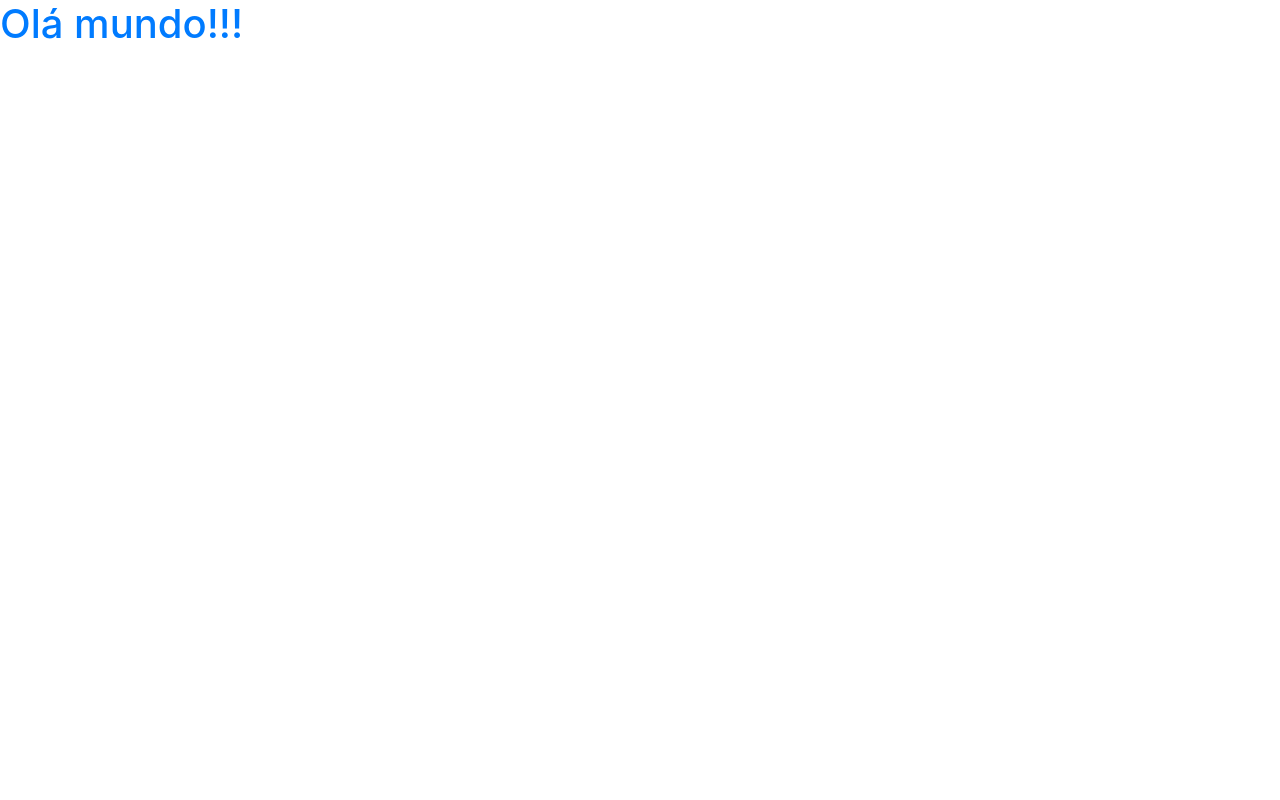
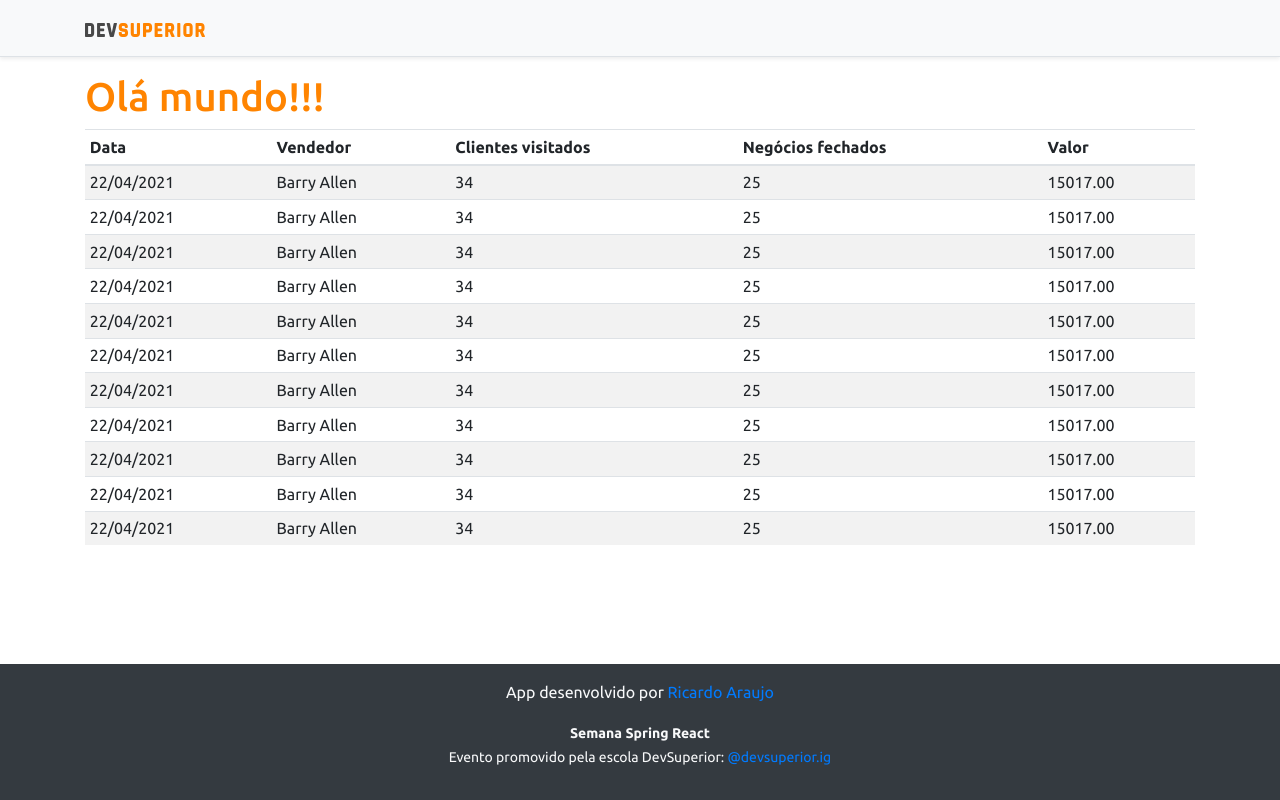
Before and after one commit to RicardoPrazeres/projeto-sds3, a React (Create React App) app in the folder frontend/: page / in a window 1280 px wide. Built offline with nearby package versions, Linux system fonts and the light colour scheme.

Commit message:
Basic static components

```diff
--- a/frontend/src/App.tsx
+++ b/frontend/src/App.tsx
@@ -1,9 +1,18 @@
+import DataTable from "components/DataTable";
+import Footer from "components/Footer";
+import NavBar from "components/NavBar";
 
 function App() {
   return (
-    <div>
+    <>
+    <NavBar />
+    <div className="container">
        <h1 className="text-primary">Olá mundo!!!</h1>
+
+       <DataTable/>
     </div>
+    <Footer/>
+    </>
   );
 }
 
--- a/frontend/src/assets/css/styles.css
+++ b/frontend/src/assets/css/styles.css
@@ -0,0 +1,32 @@
+@import url('https://fonts.googleapis.com/css2?family=Ubuntu:wght@300;400;500;700&display=swap');
+:root {
+    --color-primary: #FF8400;
+}
+
+html, body {
+    height: 100%;
+    font-family: "Ubuntu", sans-serif;
+}
+
+#root {
+    display: flex;
+    flex-direction: column;
+    height: 100%;
+}
+
+.content {
+    flex: 1 0 auto;
+}
+
+.footer {
+    flex-shrink: 0;
+    text-align: center;
+}
+
+.bg-primary {
+    background-color: var(--color-primary) !important;
+}
+
+.text-primary {
+    color: var(--color-primary) !important;
+}
--- /dev/null
+++ b/frontend/src/components/DataTable/index.tsx
@@ -0,0 +1,98 @@
+function DataTable() {
+    return (
+        <div className="table-responsive">
+            <table className="table table-striped table-sm">
+                <thead>
+                    <tr>
+                        <th>Data</th>
+                        <th>Vendedor</th>
+                        <th>Clientes visitados</th>
+                        <th>Negócios fechados</th>
+                        <th>Valor</th>
+                    </tr>
+                </thead>
+                <tbody>
+                    <tr>
+                        <td>22/04/2021</td>
+                        <td>Barry Allen</td>
+                        <td>34</td>
+                        <td>25</td>
+                        <td>15017.00</td>
+                    </tr>
+                    <tr>
+                        <td>22/04/2021</td>
+                        <td>Barry Allen</td>
+                        <td>34</td>
+                        <td>25</td>
+                        <td>15017.00</td>
+                    </tr>
+                    <tr>
+                        <td>22/04/2021</td>
+                        <td>Barry Allen</td>
+                        <td>34</td>
+                        <td>25</td>
+                        <td>15017.00</td>
+                    </tr>
+                    <tr>
+                        <td>22/04/2021</td>
+                        <td>Barry Allen</td>
+                        <td>34</td>
+                        <td>25</td>
+                        <td>15017.00</td>
+                    </tr>
+                    <tr>
+                        <td>22/04/2021</td>
+                        <td>Barry Allen</td>
+                        <td>34</td>
+                        <td>25</td>
+                        <td>15017.00</td>
+                    </tr>
+                    <tr>
+                        <td>22/04/2021</td>
+                        <td>Barry Allen</td>
+                        <td>34</td>
+                        <td>25</td>
+                        <td>15017.00</td>
+                    </tr>
+                    <tr>
+                        <td>22/04/2021</td>
+                        <td>Barry Allen</td>
+                        <td>34</td>
+                        <td>25</td>
+                        <td>15017.00</td>
+                    </tr>
+                    <tr>
+                        <td>22/04/2021</td>
+                        <td>Barry Allen</td>
+                        <td>34</td>
+                        <td>25</td>
+                        <td>15017.00</td>
+                    </tr>
+                    <tr>
+                        <td>22/04/2021</td>
+                        <td>Barry Allen</td>
+                        <td>34</td>
+                        <td>25</td>
+                        <td>15017.00</td>
+                    </tr>
+                    <tr>
+                        <td>22/04/2021</td>
+                        <td>Barry Allen</td>
+                        <td>34</td>
+                        <td>25</td>
+                        <td>15017.00</td>
+                    </tr>
+                    <tr>
+                        <td>22/04/2021</td>
+                        <td>Barry Allen</td>
+                        <td>34</td>
+                        <td>25</td>
+                        <td>15017.00</td>
+                    </tr>
+                </tbody>
+            </table>
+        </div>
+    );
+}
+
+export default DataTable;
--- /dev/null
+++ b/frontend/src/components/Footer/index.tsx
@@ -0,0 +1,13 @@
+function Footer() {
+    return (
+        <footer className="footer mt-auto py-3 bg-dark">
+            <div className="container">
+                <p className="text-light">App desenvolvido por <a href="https://github.com/RicardoPrazeres" target="_blank" rel="noreferrer">Ricardo Araujo</a></p>
+                <p className="text-light"><small><strong>Semana Spring React</strong><br />
+      Evento promovido pela escola DevSuperior: <a href="https://instagram.com/devsuperior.ig" target="_blank" rel="noreferrer">@devsuperior.ig</a></small></p>
+            </div>
+        </footer>
+    );
+}
+
+export default Footer;
--- /dev/null
+++ b/frontend/src/components/NavBar/index.tsx
@@ -0,0 +1,16 @@
+
+import ImgDsDark from 'assets/img/ds-dark.svg';
+
+function NavBar() {
+    return (
+        <div className="d-flex flex-column flex-md-row align-items-center p-3 px-md-4 mb-3 bg-light border-bottom shadow-sm">
+            <div className="container">
+                <nav className="my-2 my-md-0 mr-md-3">
+                    <img src={ImgDsDark} alt="DevSuperior" width="120" />
+                </nav>
+            </div>
+        </div>
+    );
+}
+
+export default NavBar;
```
Also changed, not shown: frontend/src/assets/img/ds-dark.svg (added).
